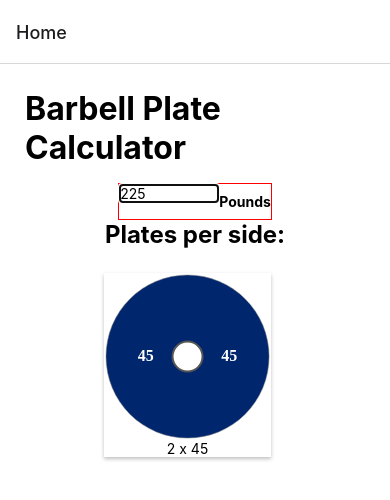
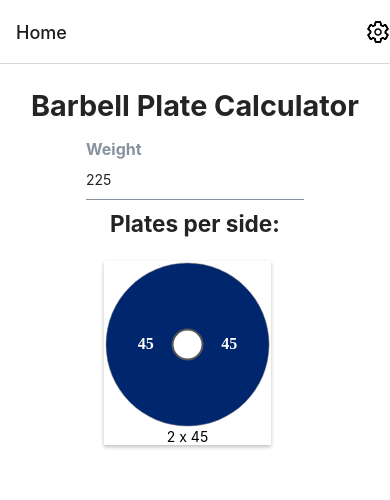
Before and after one commit to BrennanGlynn/PlateCalculator, a React Native app: screen /Home in a window 390 px wide. Shown: the top 500 px of the page. Built offline with nearby package versions, Linux system fonts and the light colour scheme.

Commit message:
Add in skeleton for settings screen

```diff
--- a/App.js
+++ b/App.js
@@ -1,17 +1,37 @@
 import React from "react";
 import { createNativeStackNavigator } from "@react-navigation/native-stack";
 import { NavigationContainer } from "@react-navigation/native";
-import HomeScreen from "./src/screens/HomeScreen";
+import Home from "./src/screens/Home";
+import { ThemeProvider } from "@rneui/themed";
+import { Icon } from "@rneui/themed";
+import Settings from "./src/screens/Settings";
+// import theme from "./src/Theme";
 
 const Stack = createNativeStackNavigator();
 
 const App = () => {
   return (
-    <NavigationContainer>
-      <Stack.Navigator>
-        <Stack.Screen name="Home" component={HomeScreen} />
-      </Stack.Navigator>
-    </NavigationContainer>
+    <ThemeProvider>
+      <NavigationContainer>
+        <Stack.Navigator>
+          <Stack.Screen
+            name="Home"
+            component={Home}
+            options={({ navigation }) => ({
+              headerRight: () => (
+                <Icon
+                  name="settings-outline"
+                  type="ionicon"
+                  color="black"
+                  onPress={() => navigation.navigate("Settings")}
+                />
+              ),
+            })}
+          />
+          <Stack.Screen name="Settings" component={Settings} />
+        </Stack.Navigator>
+      </NavigationContainer>
+    </ThemeProvider>
   );
 };
 
--- a/package.json
+++ b/package.json
@@ -13,6 +13,8 @@
     "@expo/webpack-config": "^19.0.0",
     "@react-navigation/native": "^6.1.8",
     "@react-navigation/native-stack": "^6.9.14",
+    "@rneui/base": "^4.0.0-rc.8",
+    "@rneui/themed": "^4.0.0-rc.8",
     "expo": "~49.0.13",
     "expo-status-bar": "~1.6.0",
     "react": "18.2.0",
--- a/src/components/PlateCalculator.js
+++ b/src/components/PlateCalculator.js
@@ -1,20 +1,12 @@
 import React, { useEffect, useState } from "react";
-import {
-  Text,
-  TextInput,
-  View,
-  Switch,
-  ScrollView,
-  StyleSheet,
-} from "react-native";
-import Constants from "expo-constants";
+import { View, ScrollView, StyleSheet } from "react-native";
 import PlateVisualization from "./PlateVisualization";
 import { StatusBar } from "expo-status-bar";
+import { Input, Text } from "@rneui/themed";
 
 const plateWeights = [45, 35, 25, 10, 5, 2.5, 1, 0.75, 0.5, 0.25];
 const PlateCalculator = () => {
   const [weight, setWeight] = useState("225");
-  const [isPounds, setIsPounds] = useState(true);
   const [calculatedPlates, setCalculatedPlates] = useState([]);
 
   const calculateWeightPlatesPerSide = (totalWeight) => {
@@ -59,26 +51,24 @@ const PlateCalculator = () => {
   }, [weight]);
 
   return (
-    <View
-      style={{
-        alignItems: "center",
-        justifyContent: "space-between",
-        marginBottom: 16,
-      }}
-    >
-      <Text style={styles.heading}>Barbell Plate Calculator</Text>
-      <View style={styles.inputContainer}>
-        <TextInput
+    <View style={styles.container}>
+      <Text h3 style={styles.heading}>
+        Barbell Plate Calculator
+      </Text>
+      <View style={styles.inputRow}>
+        <Input
+          placeholder="Enter weight"
+          inputStyle={styles.input}
+          containerStyle={styles.inputContainer}
+          label="Weight"
+          value={weight}
+          onChangeText={(text) => setWeight(text)}
           keyboardType="numeric"
-          value={weight}
-          onChangeText={setWeight}
-          style={styles.input}
-          autoFocus
         />
-        <Text style={styles.inputLabel}>{isPounds ? "Pounds" : "Kilos"}</Text>
       </View>
-
-      <Text style={styles.platesPerSideLabel}>Plates per side:</Text>
+      <Text style={styles.platesPerSideLabel} h4>
+        Plates per side:
+      </Text>
 
       <ScrollView>
         <PlateVisualization plates={calculatedPlates} />
@@ -92,25 +82,20 @@ const PlateCalculator = () => {
 const styles = StyleSheet.create({
   container: {
     flex: 1,
-    backgroundColor: "#fff",
     alignItems: "center",
-    justifyContent: "flex-start",
-    padding: "25px",
-    marginTop: Constants.statusBarHeight,
+    justifyContent: "space-between",
+    padding: 24,
   },
-  inputContainer: {
+  inputRow: {
     flexDirection: "row",
-    alignItems: "center",
-    justifyContent: "center",
-    borderWidth: 1,
-    borderColor: "red",
   },
-  input: { marginBottom: 16, borderWidth: 1, width: 100 },
-  inputLabel: { fontSize: 14, fontWeight: "700" },
+  input: { flex: 1, fontSize: 14, paddingVertical: 0 },
+  inputContainer: { paddingHorizontal: 0 },
   heading: {
     fontSize: 32,
     fontWeight: "700",
     marginBottom: 16,
+    alignSelf: "flex-start",
   },
   platesPerSideLabel: {
     fontSize: 24,
--- a/src/screens/HomeScreen.js
+++ b/src/screens/Home.js
@@ -2,7 +2,6 @@ import React from "react";
 import { View } from "react-native";
 import PlateCalculator from "../components/PlateCalculator";
 import { StyleSheet } from "react-native";
-import Constants from "expo-constants";
 
 const styles = StyleSheet.create({
   container: {
@@ -10,12 +9,10 @@ const styles = StyleSheet.create({
     backgroundColor: "#fff",
     alignItems: "center",
     justifyContent: "flex-start",
-    padding: "25px",
-    marginTop: Constants.statusBarHeight,
   },
 });
 
-const HomeScreen = () => {
+const Home = () => {
   return (
     <View style={styles.container}>
       <PlateCalculator />
@@ -23,4 +20,4 @@ const HomeScreen = () => {
   );
 };
 
-export default HomeScreen;
+export default Home;
--- /dev/null
+++ b/src/screens/Settings.js
@@ -0,0 +1,22 @@
+import { Button, Text } from "@rneui/themed";
+import React from "react";
+import { View } from "react-native";
+import PropTypes from "prop-types";
+
+const Settings = ({ navigation }) => {
+  return (
+    <View>
+      <Text h2>Settings</Text>
+      <Button
+        title="Choose Available Plates"
+        onPress={() => alert("choose plates")}
+      />
+    </View>
+  );
+};
+
+Settings.propTypes = {
+  navigation: PropTypes.object.isRequired,
+};
+
+export default Settings;
```
Also changed, not shown: src/theme.js (added, +21 -0 lines), 1 other file (tests, documents, lock files or other folders).
